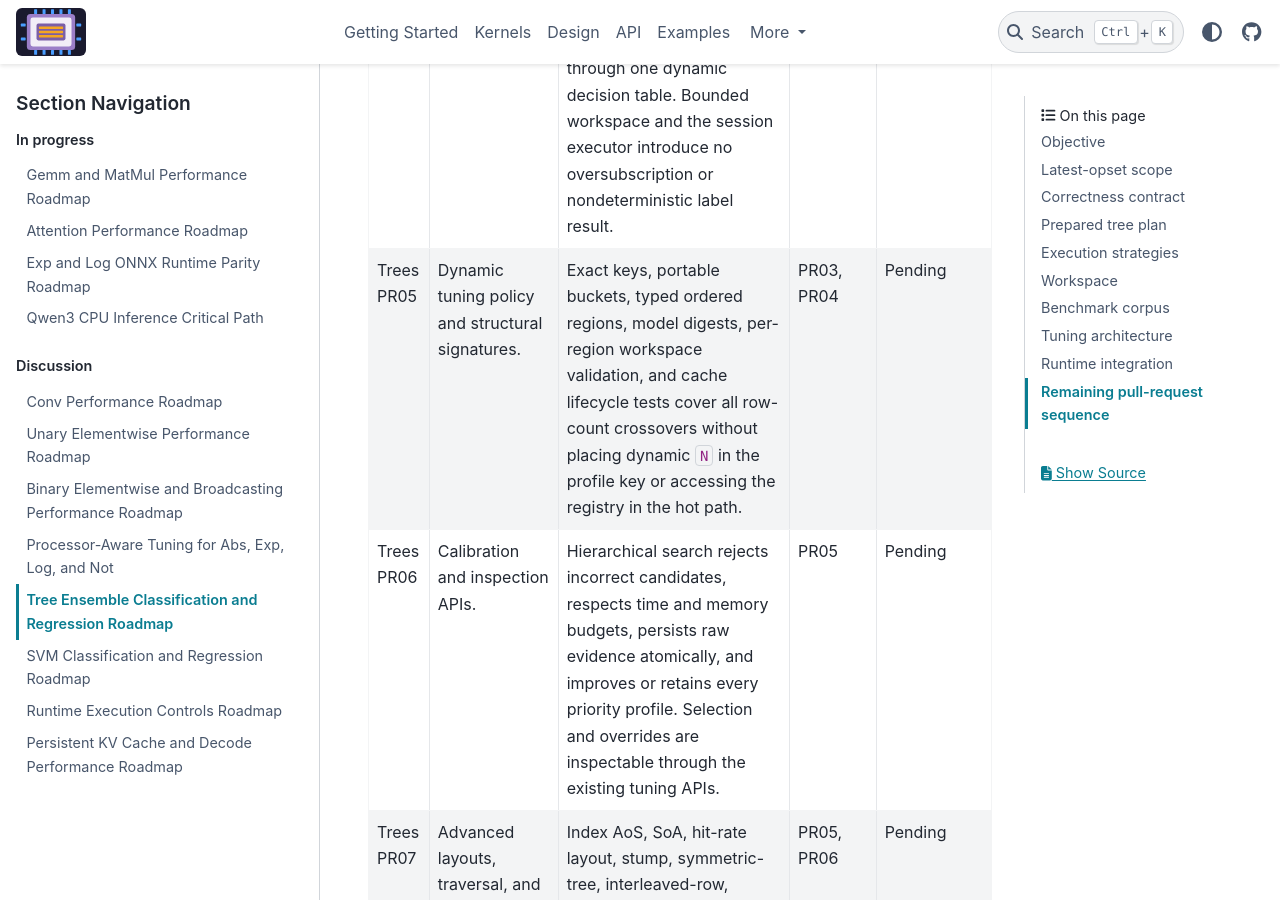
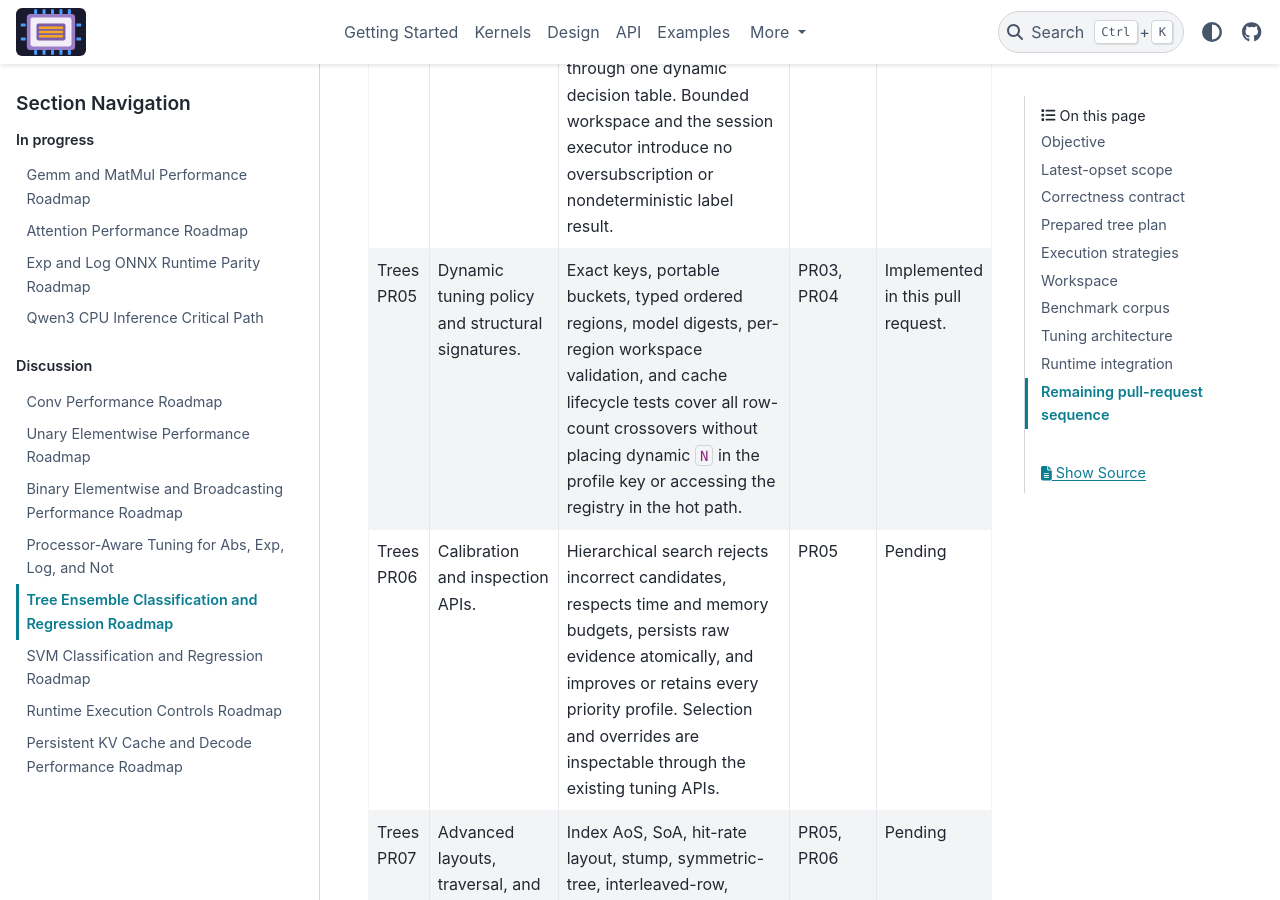
Before and after one commit to xadupre/onnx-light-cpu, a Sphinx documentation site: the page built from docs/next_steps/2026_08_tree_ensemble.rst, in a window 1280 px wide and 900 px high, scrolled down 13119 px. Built offline with Sphinx 7.4.7 and the PyData theme 0.15.4, drawn with Linux system fonts in a browser that asks for light colours; pages that are not in the unit, such as notebooks, are missing from menus.

Commit message:
Add dynamic TreeEnsemble tuning policies and structural signatures (#313)
* Initial plan

* Add dynamic tree tuning policies

Co-authored-by: xadupre <22452781+xadupre@users.noreply.github.com>

---------

Co-authored-by: copilot-swe-agent[bot] <198982749+Copilot@users.noreply.github.com>
Co-authored-by: xadupre <22452781+xadupre@users.noreply.github.com>

```diff
--- a/docs/next_steps/2026_08_tree_ensemble.rst
+++ b/docs/next_steps/2026_08_tree_ensemble.rst
@@ -551,7 +551,7 @@ Remaining pull-request sequence
        row-count crossovers without placing dynamic ``N`` in the profile key
        or accessing the registry in the hot path.
      - PR03, PR04
-     - Pending
+     - Implemented in this pull request.
    * - Trees PR06
      - Calibration and inspection APIs.
      - Hierarchical search rejects incorrect candidates, respects time and
```
Also changed, not shown: 3 other files.
